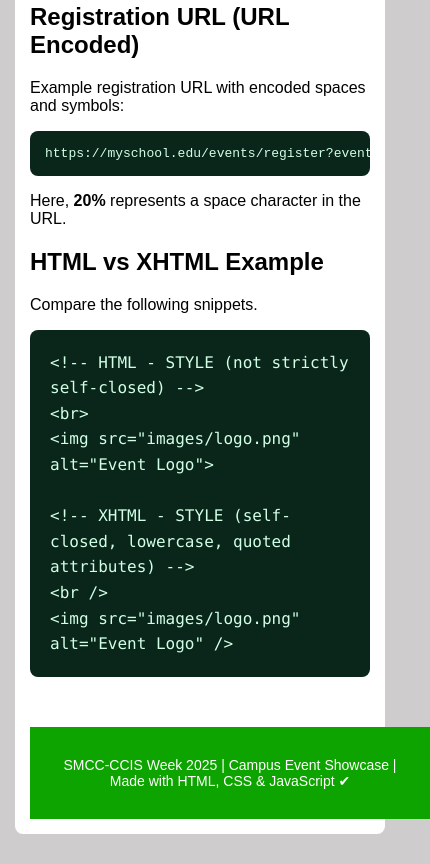
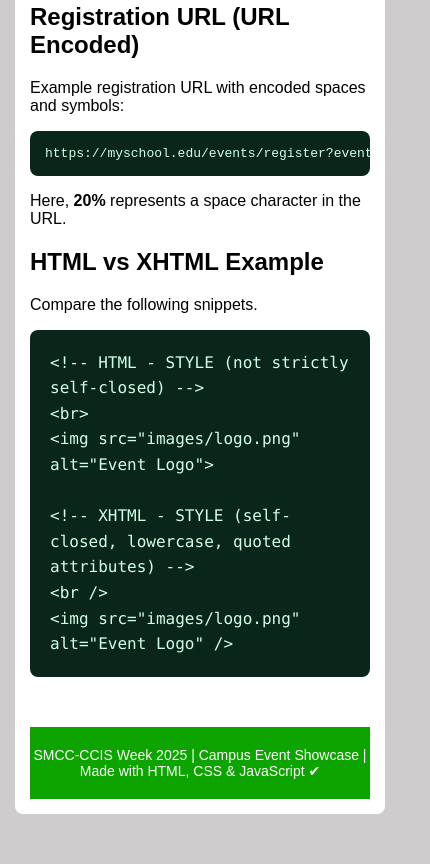
Before and after one commit to junrainer4/-HTML-Activity-No.2, a plain HTML site: page index.html in a window 390 px wide. Shown: the part 3322-4186 px from the top of the page, 430 px wide, since content can reach past the window. Drawn offline with Linux system fonts and the light colour scheme.

Commit message:
Modify footer styles for improved layout
Reduced footer padding and adjusted width.

```diff
--- a/style.css
+++ b/style.css
@@ -113,7 +113,6 @@ button {
     line-height: 1.6em;
 }
 
-
 footer {
     background: #0ea400;
     color: white;
@@ -124,8 +123,6 @@ footer {
     width: 100%;
     font-size: 20px;
 }
-
-
 
 @media (max-width: 900px) {
     .row {
@@ -175,7 +172,8 @@ footer {
     }
 
     footer {
-        padding: 30px;
+        padding: 20px 0;
         font-size: 14px;
+        width: 100%;
     }
 }
```
